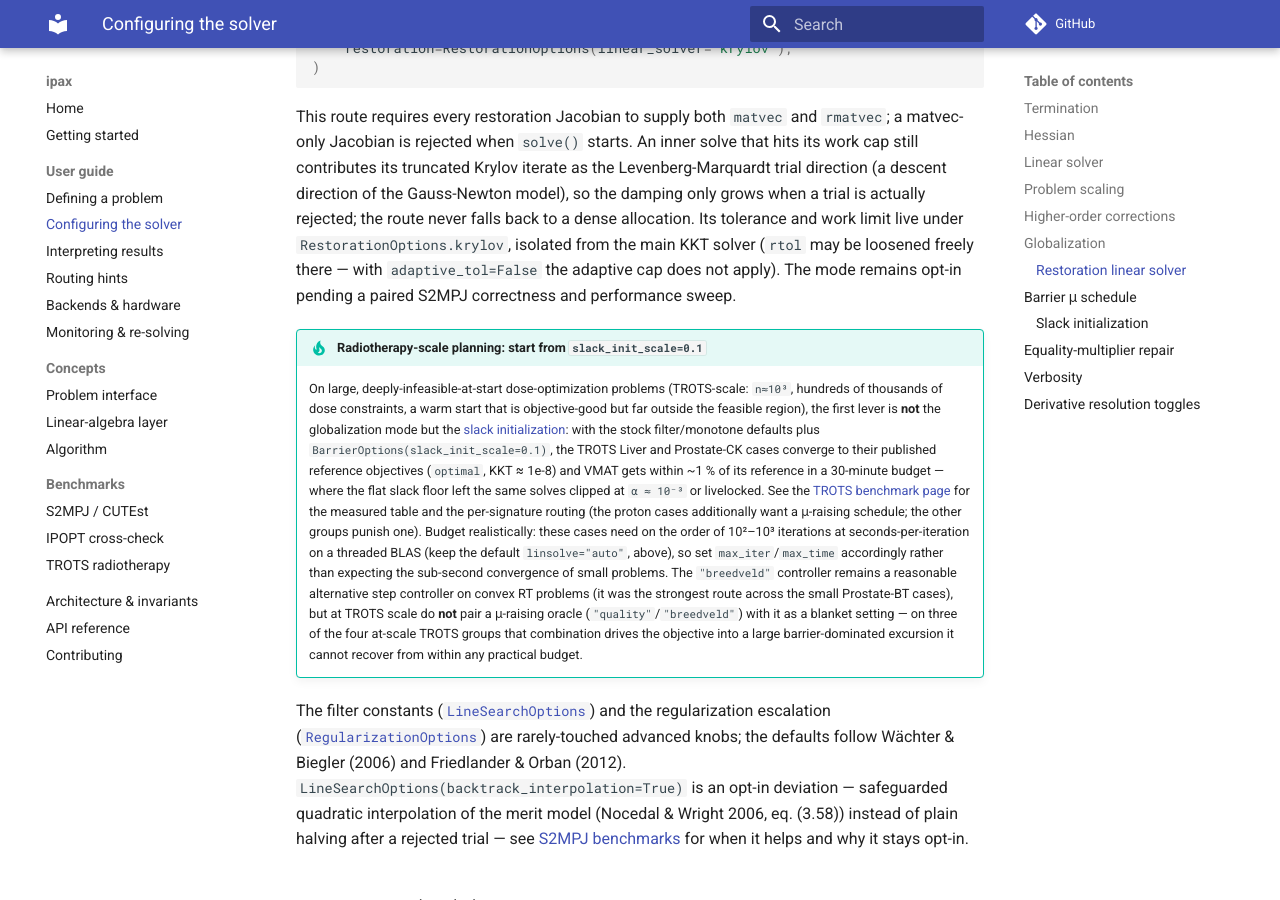
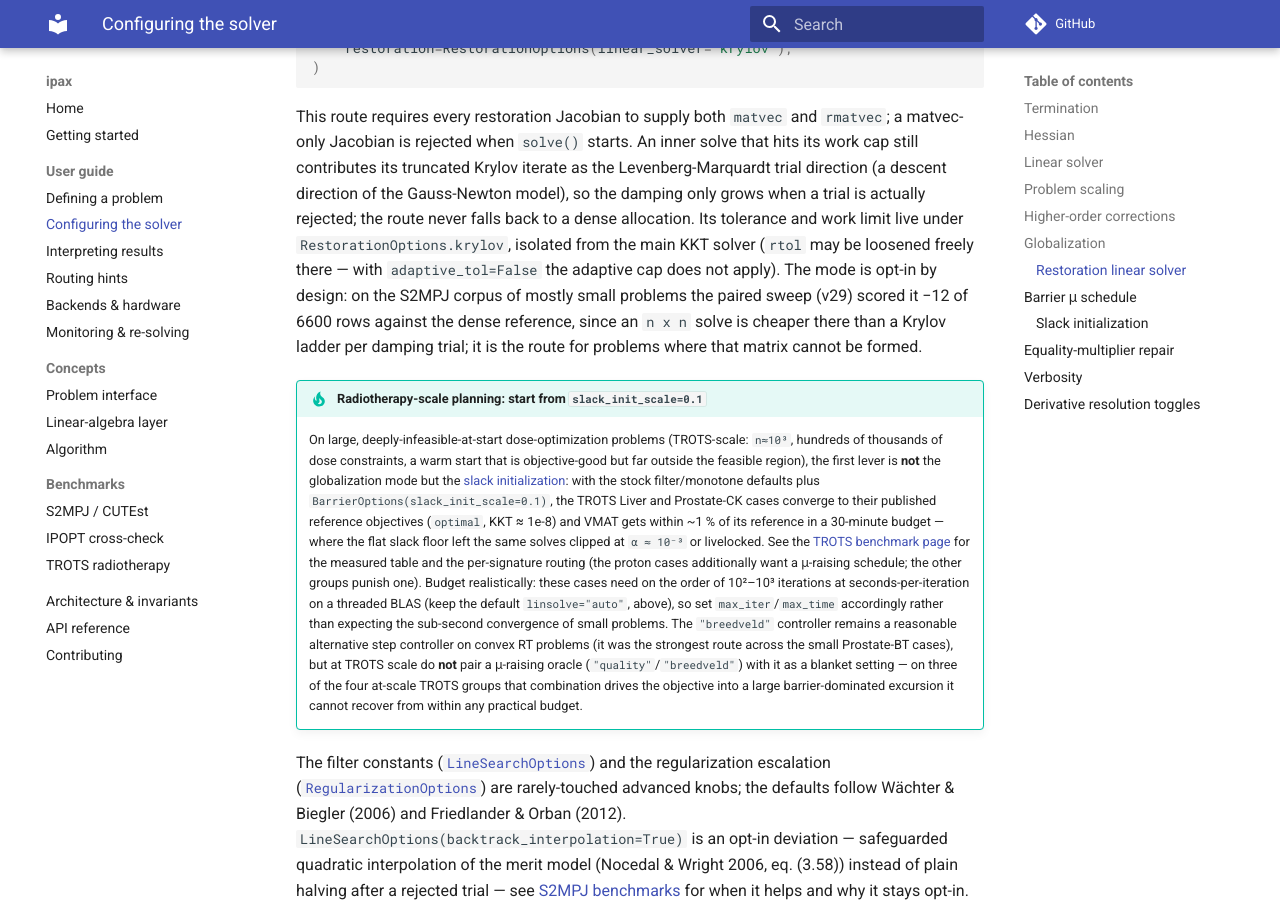
Before and after one commit to wahln/ipax, an MkDocs documentation site: the page built from docs/guide/options.md, in a window 1280 px wide and 900 px high, scrolled down 4922 px. Built offline with MkDocs 1.6.1 and Material for MkDocs 9.7.7, drawn with Linux system fonts in a browser that asks for light colours; comment, search, counter and statistics services are not loaded.

Commit message:
docs: record the v29 paired-sweep verdict on matrix-free restoration
Krylov restoration stays opt-in: -12 correct of 6600 rows against the dense
reference on the S2MPJ corpus (mostly small n, where an n x n solve beats a
Krylov ladder per damping trial). The false-infeasible class from the v28
pair is gone after the saddle probe.

Co-Authored-By: Claude Fable 5.1 <noreply@anthropic.com>

```diff
--- a/docs/guide/options.md
+++ b/docs/guide/options.md
@@ -228,8 +228,11 @@ Gauss-Newton model), so the damping only grows when a trial is actually
 rejected; the route never falls back to a dense allocation. Its tolerance and
 work limit live under `RestorationOptions.krylov`, isolated from the main KKT
 solver (`rtol` may be loosened freely there — with `adaptive_tol=False` the
-adaptive cap does not apply). The mode remains opt-in pending a paired S2MPJ
-correctness and performance sweep.
+adaptive cap does not apply). The mode is opt-in by design: on the S2MPJ
+corpus of mostly small problems the paired sweep (v29) scored it −12 of 6600
+rows against the dense reference, since an `n x n` solve is cheaper there
+than a Krylov ladder per damping trial; it is the route for problems where
+that matrix cannot be formed.
 
 !!! tip "Radiotherapy-scale planning: start from `slack_init_scale=0.1`"
     On large, deeply-infeasible-at-start dose-optimization problems (TROTS-scale:
```
Also changed, not shown: CHANGELOG.md (+6 -3 lines).
